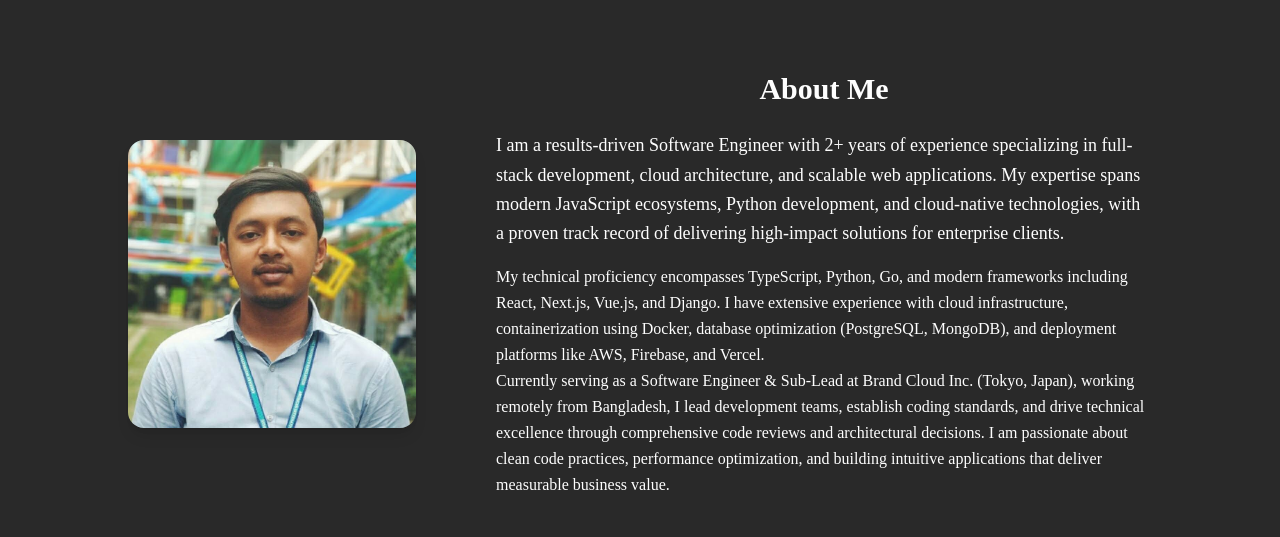
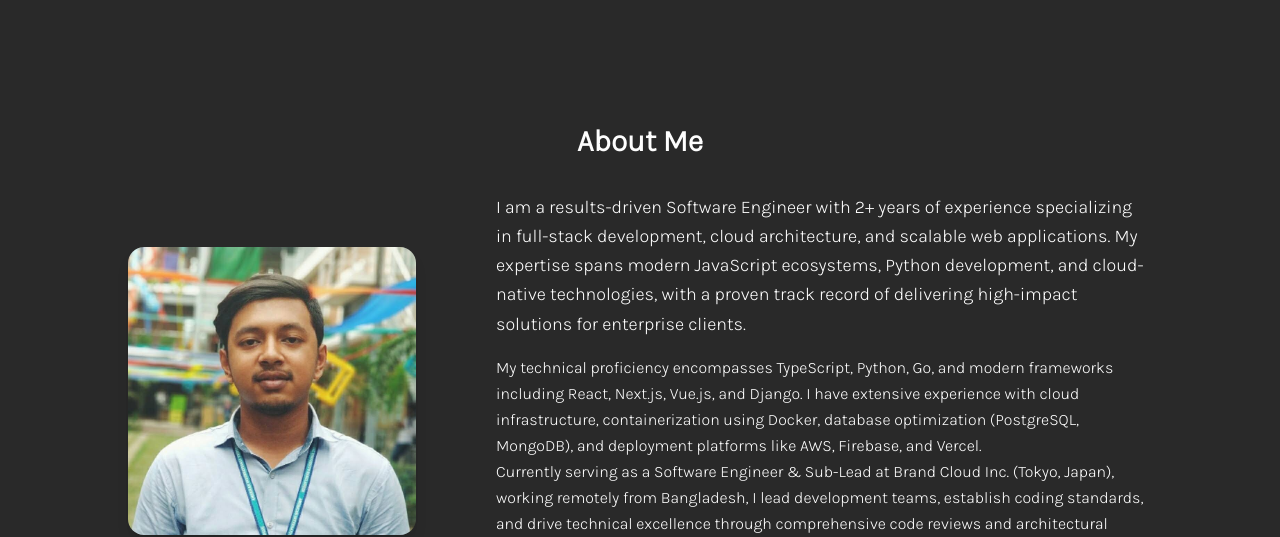
Before and after one commit to salmanprottoy/next-portfolio, a Next.js app: page / in a window 1280 px wide. Shown: the part 3412-3949 px from the top of the page. Built offline with nearby package versions, Linux system fonts and the light colour scheme.

Commit message:
# Improvement - font udpate

```diff
--- a/app/globals.css
+++ b/app/globals.css
@@ -4,6 +4,23 @@
 
 :root {
   --foreground-rgb: 0, 0, 0;
+}
+
+/* Set default font families */
+@layer base {
+  html {
+    font-family: var(--font-karla), system-ui, sans-serif;
+  }
+
+  /* Use Prompt for headings by default */
+  h1,
+  h2,
+  h3,
+  h4,
+  h5,
+  h6 {
+    font-family: var(--font-prompt), system-ui, sans-serif;
+  }
 }
 
 @media (prefers-color-scheme: dark) {
--- a/app/layout.tsx
+++ b/app/layout.tsx
@@ -1,20 +1,20 @@
 import type { Metadata } from "next";
 import "./globals.css";
-import { Analytics } from "@vercel/analytics/react"
-import { Prompt, Karla } from 'next/font/google';
+import { Analytics } from "@vercel/analytics/react";
+import { Prompt, Karla } from "next/font/google";
 
 // Prompt (semi-bold)
 const prompt = Prompt({
-  subsets: ['latin'],
-  weight: '600',
-  variable: '--font-prompt',
+  subsets: ["latin"],
+  weight: "600",
+  variable: "--font-prompt",
 });
 
 // Karla (light)
 const karla = Karla({
-  subsets: ['latin'],
-  weight: '300',
-  variable: '--font-karla',
+  subsets: ["latin"],
+  weight: "300",
+  variable: "--font-karla",
 });
 
 export const metadata: Metadata = {
@@ -29,9 +29,9 @@ export default function RootLayout({
 }>) {
   return (
     <html lang="en">
-      <body className={`${prompt.variable} ${karla.variable}`}>
+      <body className={`${prompt.variable} ${karla.variable} font-sans`}>
         {children}
-      <Analytics/>
+        <Analytics />
       </body>
     </html>
   );
--- a/app/page.tsx
+++ b/app/page.tsx
@@ -452,6 +452,15 @@ export default function Home() {
           id="about"
           className="min-h-screen px-5 md:px-[120px] py-6 flex items-center justify-center bg-primary"
         >
+          <Flex direction="column" align="center" className="w-full">
+            <Text
+              variant="heading-lg"
+              weight="bold"
+              color="light"
+              className="text-center mb-8"
+            >
+              About Me
+            </Text>
             <Flex
               direction="column"
               align="center"
@@ -470,14 +479,6 @@ export default function Home() {
               </div>
               {/* About Text */}
               <div className="flex-1 md:text-left">
-              <Text
-                variant="heading-lg"
-                weight="bold"
-                color="light"
-                className="text-center mb-6"
-              >
-                About Me
-              </Text>
                 {AboutMe.map((para, idx) => (
                   <div
                     key={idx}
@@ -491,6 +492,7 @@ export default function Home() {
                 ))}
               </div>
             </Flex>
+          </Flex>
         </section>
       </main>
       <Footer />
--- a/tailwind.config.ts
+++ b/tailwind.config.ts
@@ -110,6 +110,8 @@ const config: Config = {
         sans: ["var(--font-karla)", ...fontFamily.sans],
         prompt: ["var(--font-prompt)", ...fontFamily.sans],
         karla: ["var(--font-karla)", ...fontFamily.sans],
+        body: ["var(--font-karla)", ...fontFamily.sans],
+        heading: ["var(--font-prompt)", ...fontFamily.sans],
       },
       fontSize: {
         xs: ["0.75rem", { lineHeight: "1rem" }],
```
Lines whose indentation alone changed are shown as unchanged.
